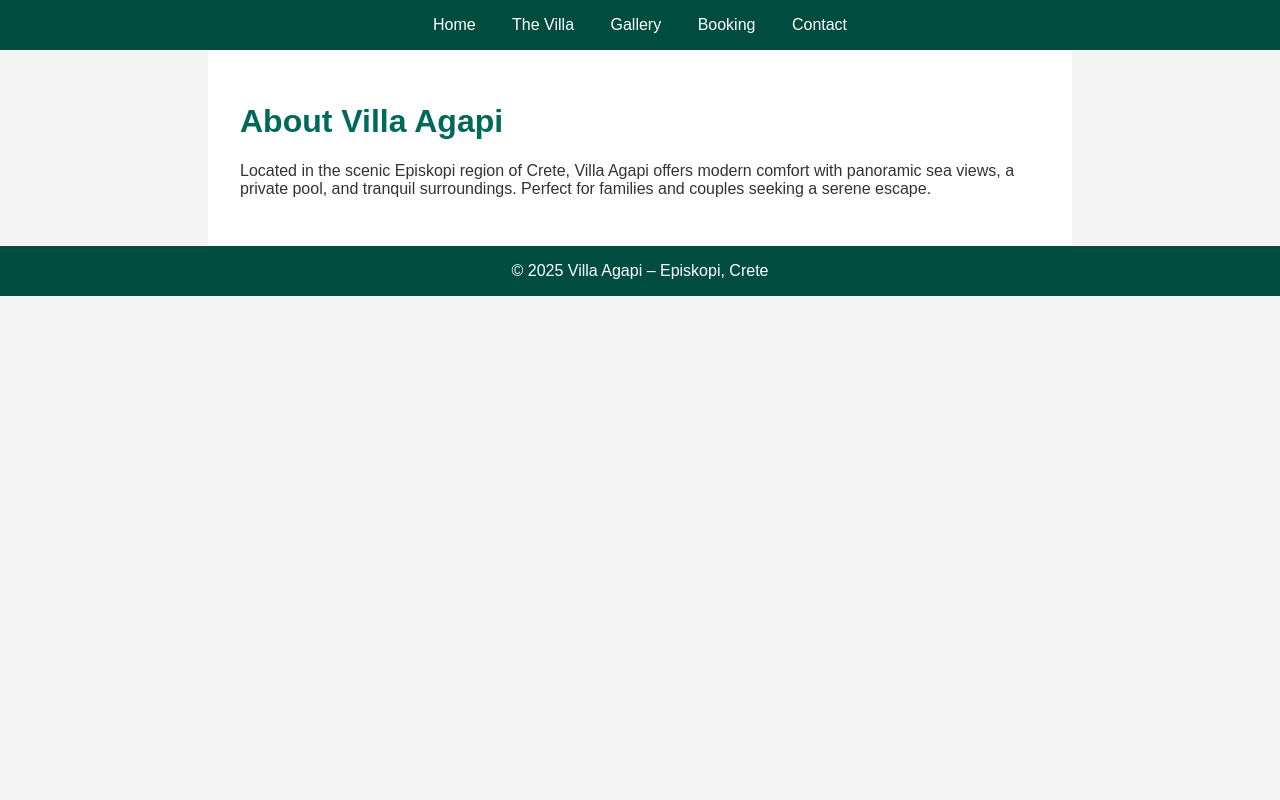
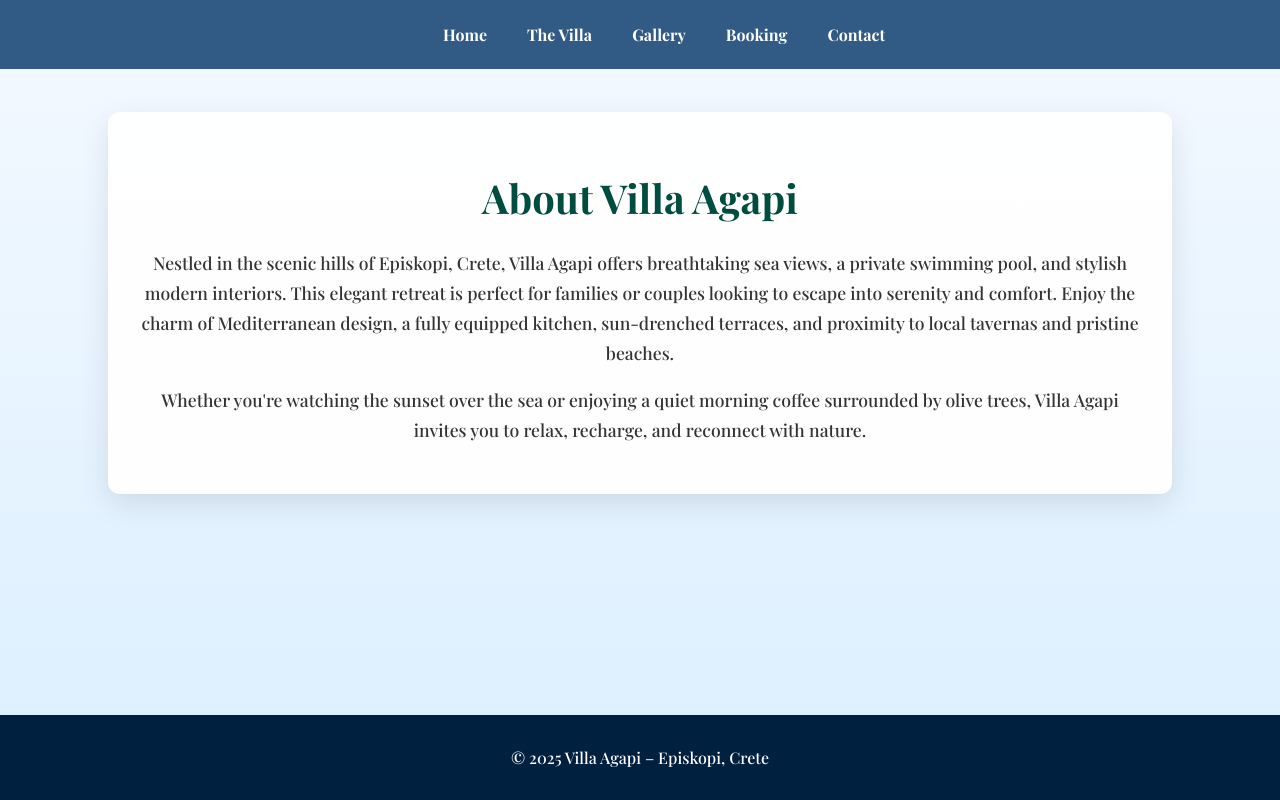
Before and after one commit to agapioncrete/agapi-on-crete, a website: page villa.html in a window 1280 px wide. Drawn offline with nearby package versions, Linux system fonts and the light colour scheme.

Commit message:
Update villa.html

```diff
--- a/villa.html
+++ b/villa.html
@@ -1,15 +1,82 @@
-
 <!DOCTYPE html>
 <html lang="en">
 <head>
   <meta charset="UTF-8" />
-  <title>The Villa</title>
+  <meta name="viewport" content="width=device-width, initial-scale=1.0" />
+  <meta name="description" content="Discover Villa Agapi in Crete – a peaceful, elegant retreat with sea views and modern comfort.">
+  <meta name="keywords" content="Villa Agapi, Crete, luxury, Greek villa, sea view, private pool">
+  <meta property="og:title" content="Villa Agapi – The Villa">
+  <meta property="og:description" content="Modern comfort and Mediterranean charm in Crete. Learn about the features of Villa Agapi.">
+  <meta property="og:image" content="https://www.agapi-on-crete.com/images/villaagapi.jpg">
+  <meta property="og:url" content="https://www.agapi-on-crete.com/villa.html">
+  <title>Villa Agapi | The Villa</title>
+  <link href="https://fonts.googleapis.com/css2?family=Playfair+Display:wght@500;700&family=Montserrat:wght@300;600&display=swap" rel="stylesheet" />
   <style>
-    body { font-family: Arial, sans-serif; margin: 0; background: #f4f4f4; color: #333; }
-    header, footer { background: #004d40; color: white; text-align: center; padding: 1rem; }
-    nav a { color: white; margin: 0 1rem; text-decoration: none; }
-    .content { max-width: 800px; margin: auto; padding: 2rem; background: white; }
-    h1 { color: #00695c; }
+    html, body {
+      height: 100%;
+      margin: 0;
+      font-family: 'Montserrat', sans-serif;
+      background: linear-gradient(to bottom, #f4f9ff, #dbefff);
+      color: #2f3e46;
+      display: flex;
+      flex-direction: column;
+    }
+    header {
+      background: rgba(0, 51, 102, 0.8);
+      color: white;
+      text-align: center;
+      padding: 1.5rem;
+      position: fixed;
+      width: 100%;
+      z-index: 10;
+      backdrop-filter: blur(5px);
+    }
+    nav {
+      display: flex;
+      justify-content: center;
+      gap: 2.5rem;
+    }
+    nav a {
+      color: white;
+      text-decoration: none;
+      font-weight: bold;
+      font-family: 'Playfair Display', serif;
+      position: relative;
+    }
+    nav a:hover {
+      color: #a9c9ff;
+    }
+    main {
+      flex: 1;
+      padding-top: 7rem;
+    }
+    .section {
+      padding: 2rem;
+      text-align: center;
+      font-family: 'Playfair Display', serif;
+      max-width: 1000px;
+      margin: auto;
+      background: rgba(255,255,255,0.95);
+      border-radius: 12px;
+      box-shadow: 0 10px 30px rgba(0,0,0,0.1);
+    }
+    h1 {
+      color: #004d40;
+      font-size: 2.5rem;
+      margin-bottom: 1.5rem;
+    }
+    p {
+      font-size: 1.1rem;
+      line-height: 1.7;
+      color: #333;
+    }
+    footer {
+      text-align: center;
+      padding: 2rem;
+      background: #002040;
+      color: white;
+      font-family: 'Playfair Display', serif;
+    }
   </style>
 </head>
 <body>
@@ -23,10 +90,20 @@
     </nav>
   </header>
 
-  <div class="content">
-    <h1>About Villa Agapi</h1>
-    <p>Located in the scenic Episkopi region of Crete, Villa Agapi offers modern comfort with panoramic sea views, a private pool, and tranquil surroundings. Perfect for families and couples seeking a serene escape.</p>
-  </div>
+  <main>
+    <div class="section">
+      <h1>About Villa Agapi</h1>
+      <p>
+        Nestled in the scenic hills of Episkopi, Crete, Villa Agapi offers breathtaking sea views, a private swimming pool, and stylish modern interiors.
+        This elegant retreat is perfect for families or couples looking to escape into serenity and comfort. Enjoy the charm of Mediterranean design,
+        a fully equipped kitchen, sun-drenched terraces, and proximity to local tavernas and pristine beaches.
+      </p>
+      <p>
+        Whether you're watching the sunset over the sea or enjoying a quiet morning coffee surrounded by olive trees, Villa Agapi invites you to relax,
+        recharge, and reconnect with nature.
+      </p>
+    </div>
+  </main>
 
   <footer>
     &copy; 2025 Villa Agapi – Episkopi, Crete
```
